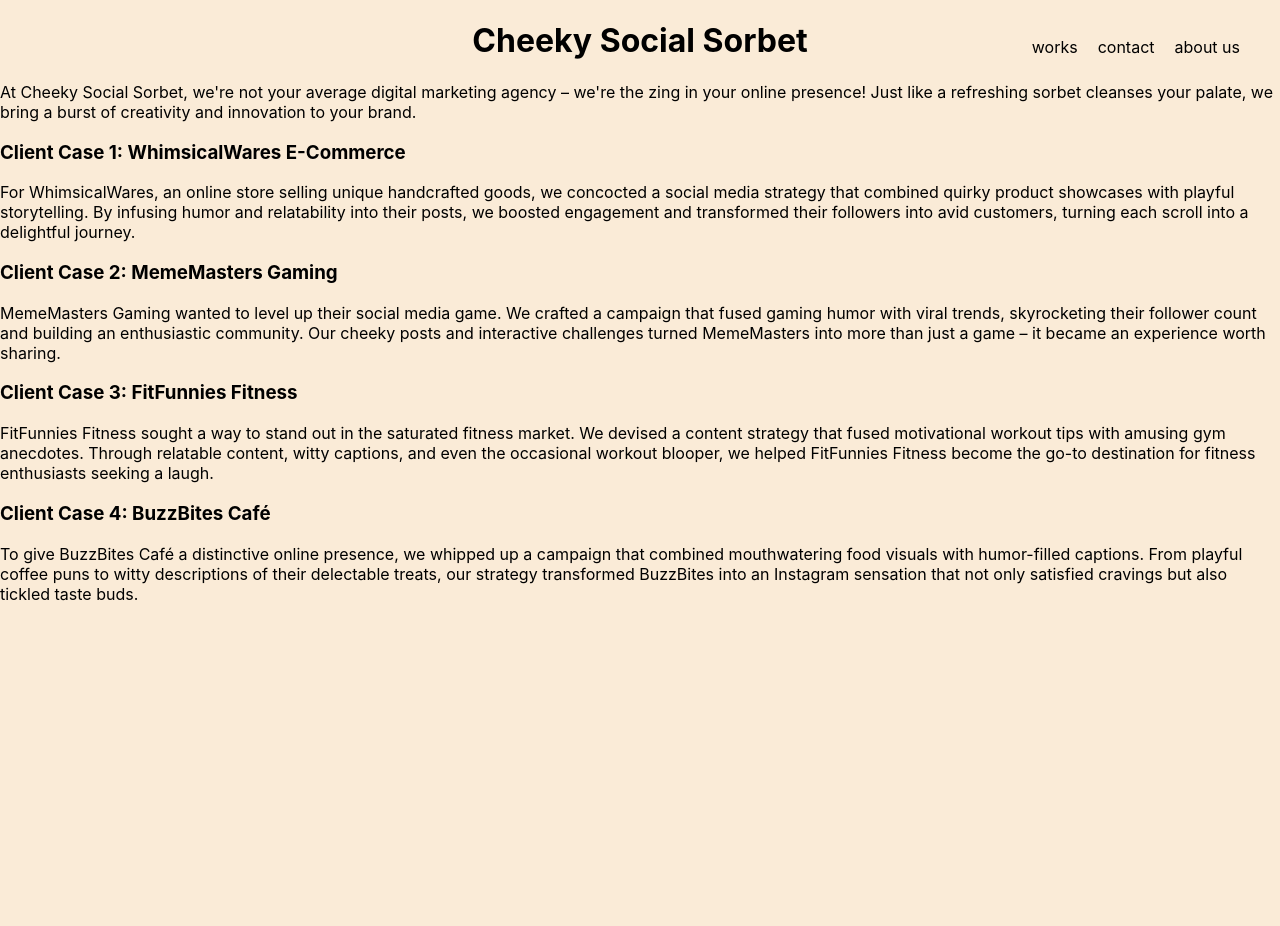
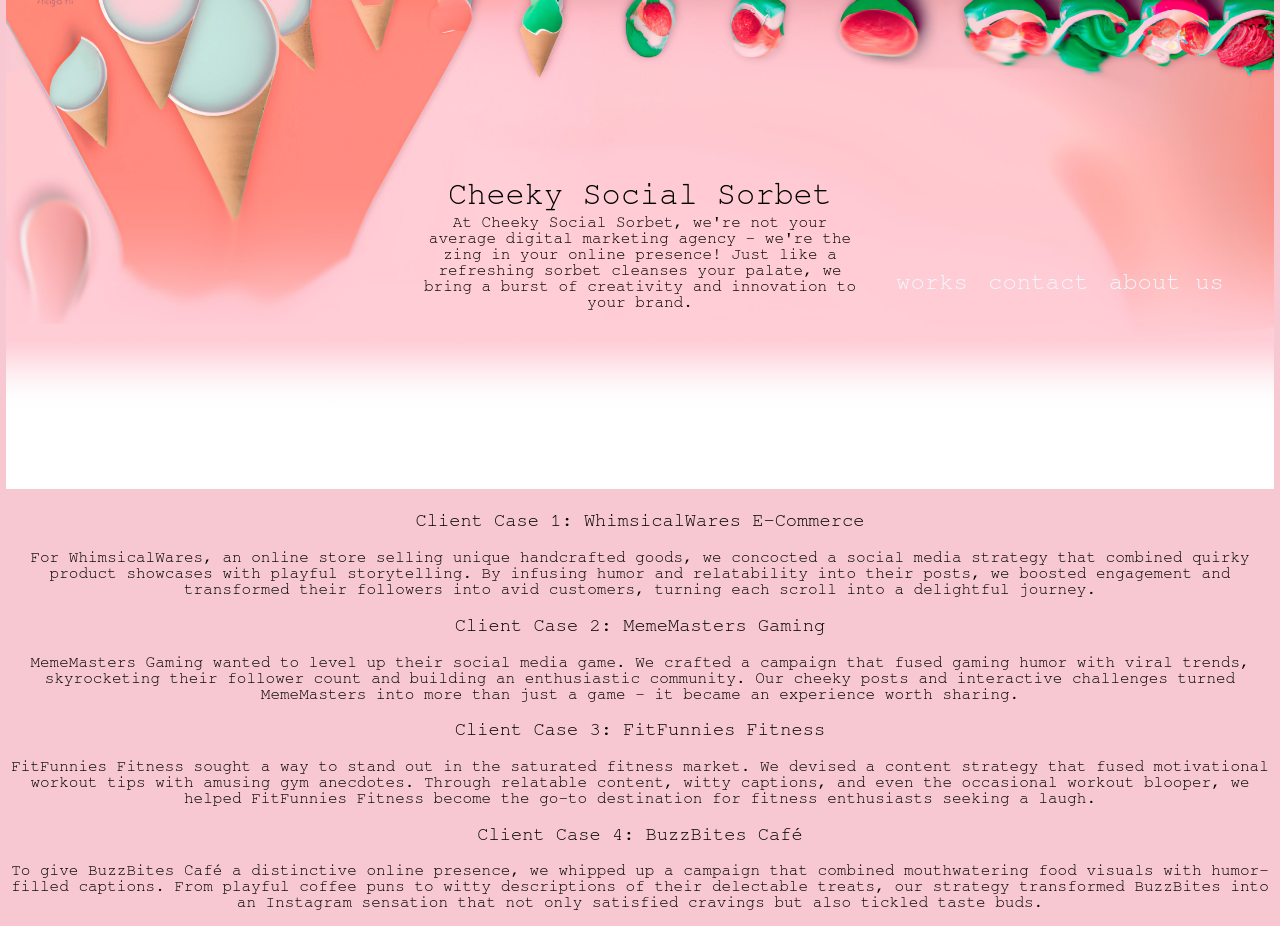
Before and after one commit to tammenterho/homepage_sandbox, a React (Create React App) app in the folder hp_front2/: page / in a window 1280 px wide. Before the commit the page ends 800 px from the top, so only its background shows below. Built offline with nearby package versions, Linux system fonts and the light colour scheme.

Commit message:
img header

```diff
--- a/hp_front2/src/App.css
+++ b/hp_front2/src/App.css
@@ -1,19 +1,67 @@
 body {
-  background-color: antiquewhite;
+  background-color: rgb(247, 200, 209, 255);
 }
 
 .otsikko {
-  text-align: center;
+  position: absolute;
+  top: 35%;
+  left: 50%;
+  transform: translate(-50%, -50%);
+  font-family: "FreeMono", monospace;
+  font-weight: 300;
+}
+.slogan {
+  position: absolute;
+  top: 50%;
+  left: 50%;
+  transform: translate(-50%, -50%);
+  width: 35%;
+  font-family: "FreeMono", monospace;
+  font-weight: 100;
 }
 
 .nav {
   text-align: right;
   position: absolute;
+  top: 50%;
+  right: 16px;
   display: flex;
-  right: 0;
   margin-right: 20px;
+  color: aliceblue;
+  font-size: x-large;
 }
 
 .nav p {
   margin-right: 20px;
+  font-family: "FreeMono", monospace;
+  font-weight: 300;
 }
+
+img {
+  width: auto;
+  height: auto;
+  object-fit: contain;
+  max-width: 99%;
+  max-height: 99%;
+  position: relative;
+}
+
+.header {
+  position: relative;
+  text-align: center;
+}
+
+.works {
+  display: flexbox;
+}
+
+.works p {
+  font-family: "FreeMono", monospace;
+  font-weight: 300;
+  text-align: center;
+}
+.works h3 {
+  font-family: "FreeMono", monospace;
+  font-weight: 300;
+  text-align: center;
+}
--- a/hp_front2/src/App.js
+++ b/hp_front2/src/App.js
@@ -1,31 +1,35 @@
-import logo from "./logo.svg";
 import "./App.css";
 
 function App() {
   return (
     <div>
       <div className="App">
+        <div className="header">
+          <img
+            src={require("./hp_front2_header_img.jpg")}
+            alt="cheeky sorbet logo"
+          />
+          <h1 className="otsikko">Cheeky Social Sorbet</h1>
+          <p className="slogan">
+            At Cheeky Social Sorbet, we're not your average digital marketing
+            agency – we're the zing in your online presence! Just like a
+            refreshing sorbet cleanses your palate, we bring a burst of
+            creativity and innovation to your brand.
+          </p>
           <div className="nav">
             <p>works</p>
             <p>contact</p>
             <p>about us</p>
           </div>
-        <h1 className="otsikko">Cheeky Social Sorbet</h1>
         </div>
-      <div>
-        <p>
-          At Cheeky Social Sorbet, we're not your average digital marketing
-          agency – we're the zing in your online presence! Just like a
-          refreshing sorbet cleanses your palate, we bring a burst of creativity
-          and innovation to your brand.
-        </p>
       </div>
+      <div className="works">
         <div>
           <h3>Client Case 1: WhimsicalWares E-Commerce</h3>
           <p>
-          For WhimsicalWares, an online store selling unique handcrafted goods,
-          we concocted a social media strategy that combined quirky product
-          showcases with playful storytelling. By infusing humor and
+            For WhimsicalWares, an online store selling unique handcrafted
+            goods, we concocted a social media strategy that combined quirky
+            product showcases with playful storytelling. By infusing humor and
             relatability into their posts, we boosted engagement and transformed
             their followers into avid customers, turning each scroll into a
             delightful journey.
@@ -38,31 +42,32 @@ function App() {
             crafted a campaign that fused gaming humor with viral trends,
             skyrocketing their follower count and building an enthusiastic
             community. Our cheeky posts and interactive challenges turned
-          MemeMasters into more than just a game – it became an experience worth
-          sharing.
+            MemeMasters into more than just a game – it became an experience
+            worth sharing.
           </p>
         </div>
         <div>
           <h3>Client Case 3: FitFunnies Fitness</h3>
           <p>
-          FitFunnies Fitness sought a way to stand out in the saturated fitness
-          market. We devised a content strategy that fused motivational workout
-          tips with amusing gym anecdotes. Through relatable content, witty
-          captions, and even the occasional workout blooper, we helped
-          FitFunnies Fitness become the go-to destination for fitness
-          enthusiasts seeking a laugh.
+            FitFunnies Fitness sought a way to stand out in the saturated
+            fitness market. We devised a content strategy that fused
+            motivational workout tips with amusing gym anecdotes. Through
+            relatable content, witty captions, and even the occasional workout
+            blooper, we helped FitFunnies Fitness become the go-to destination
+            for fitness enthusiasts seeking a laugh.
           </p>
         </div>
         <div>
           <h3>Client Case 4: BuzzBites Café</h3>
           <p>
-          To give BuzzBites Café a distinctive online presence, we whipped up a
-          campaign that combined mouthwatering food visuals with humor-filled
-          captions. From playful coffee puns to witty descriptions of their
-          delectable treats, our strategy transformed BuzzBites into an
-          Instagram sensation that not only satisfied cravings but also tickled
-          taste buds.
+            To give BuzzBites Café a distinctive online presence, we whipped up
+            a campaign that combined mouthwatering food visuals with
+            humor-filled captions. From playful coffee puns to witty
+            descriptions of their delectable treats, our strategy transformed
+            BuzzBites into an Instagram sensation that not only satisfied
+            cravings but also tickled taste buds.
           </p>
+        </div>
       </div>
     </div>
   );
```
Also changed, not shown: hp_front2/src/hp_front2_header_img.jpg (added), 1 other file (tests, documents, lock files or other folders). Lines whose indentation alone changed are shown as unchanged.
